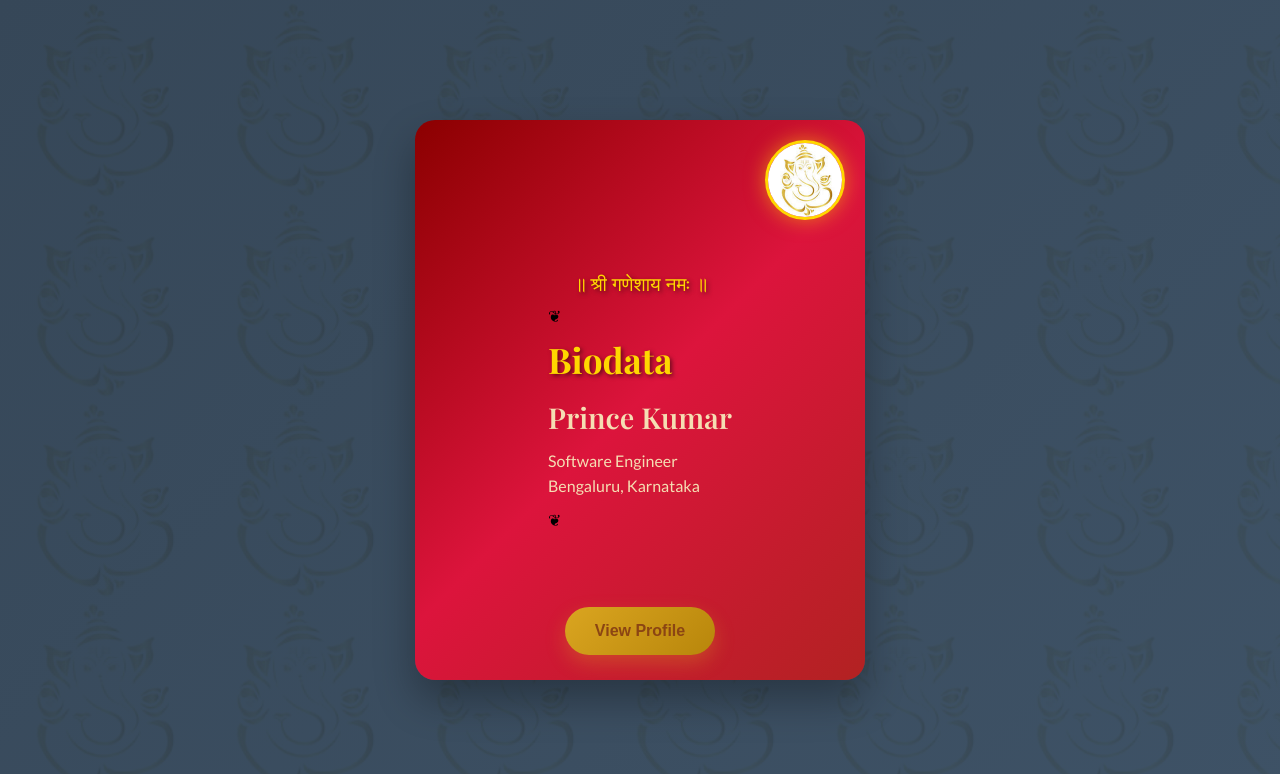
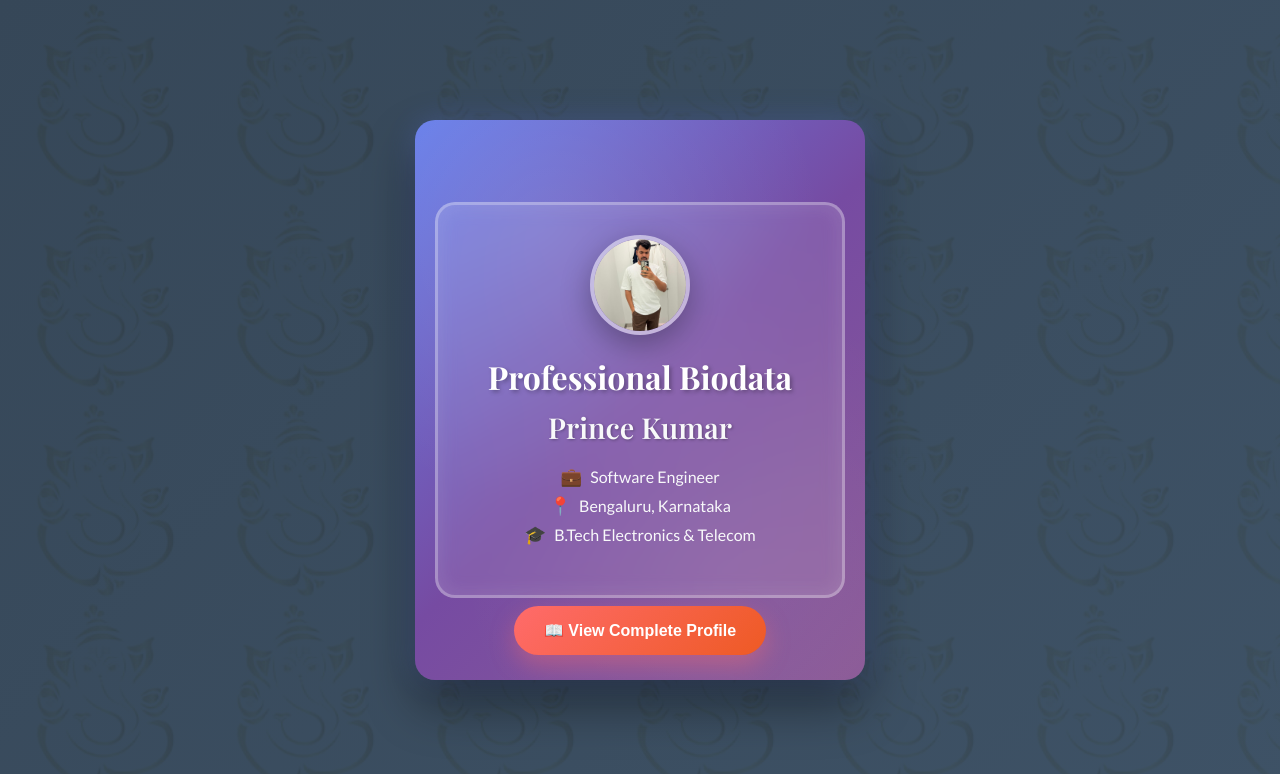
Before and after one commit to firewallcracker/proposal, a plain HTML site: page index.html in a window 1280 px wide. Drawn offline with nearby package versions, Linux system fonts and the light colour scheme.

Commit message:
Fix touch navigation interference with fullscreen images

```diff
--- a/index.html
+++ b/index.html
@@ -13,23 +13,32 @@
     <div class="container">
         <!-- Cover Page -->
         <div class="book-cover" id="cover">
-            <div class="cover-ganesh">
-                <img src="ganesh.jfif" alt="Ganesh" class="ganesh-image">
-            </div>
             <div class="cover-content">
                 <div class="decorative-border">
-                    <h1 class="cover-title">॥ श्री गणेशाय नमः ॥</h1>
-                    <div class="ornament">❦</div>
-                    <h2 class="biodata-text">Biodata</h2>
+                    <div class="profile-preview">
+                        <div class="cover-photo">
+                            <img src="pic1.jpeg" alt="Prince Kumar" class="cover-profile-img">
+                        </div>
+                    </div>
+                    <h2 class="biodata-text">Professional Biodata</h2>
                     <h3 class="name">Prince Kumar</h3>
                     <div class="cover-details">
-                        <p class="profession">Software Engineer</p>
-                        <p class="location">Bengaluru, Karnataka</p>
+                        <div class="detail-item">
+                            <span class="icon">💼</span>
+                            <span class="text">Software Engineer</span>
+                        </div>
+                        <div class="detail-item">
+                            <span class="icon">📍</span>
+                            <span class="text">Bengaluru, Karnataka</span>
+                        </div>
+                        <div class="detail-item">
+                            <span class="icon">🎓</span>
+                            <span class="text">B.Tech Electronics & Telecom</span>
+                        </div>
                     </div>
-                    <div class="ornament bottom">❦</div>
                 </div>
             </div>
-            <button class="open-book-btn" onclick="openBook()">View Profile</button>
+            <button class="open-book-btn" onclick="openBook()">📖 View Complete Profile</button>
         </div>
 
         <!-- Book Pages Container -->
--- a/script.js
+++ b/script.js
@@ -163,16 +163,30 @@ let touchStartX = 0;
 let touchEndX = 0;
 
 document.addEventListener('touchstart', function(event) {
-    touchStartX = event.changedTouches[0].screenX;
+    const modal = document.getElementById('fullscreenModal');
+    // Only capture touch if fullscreen modal is not open
+    if (!modal || modal.style.display !== 'block') {
+        touchStartX = event.changedTouches[0].screenX;
+    }
 });
 
 document.addEventListener('touchend', function(event) {
-    touchEndX = event.changedTouches[0].screenX;
-    handleSwipe();
+    const modal = document.getElementById('fullscreenModal');
+    // Only process swipe if fullscreen modal is not open
+    if (!modal || modal.style.display !== 'block') {
+        touchEndX = event.changedTouches[0].screenX;
+        handleSwipe();
+    }
 });
 
 function handleSwipe() {
     const book = document.getElementById('book');
+    const modal = document.getElementById('fullscreenModal');
+
+    // Don't process swipes if fullscreen modal is open
+    if (modal && modal.style.display === 'block') {
+        return;
+    }
 
     if (book.style.display === 'block') {
         const swipeThreshold = 50;
--- a/styles.css
+++ b/styles.css
@@ -37,99 +37,139 @@ body {
     z-index: 1;
 }
 
-/* Cover Page */
+/* Enhanced Cover Page */
 .book-cover {
     width: 100%;
     height: 70vh;
     min-height: 500px;
-    background: linear-gradient(135deg, #8B0000 0%, #DC143C 50%, #B22222 100%);
+    background: linear-gradient(135deg, #667eea 0%, #764ba2 50%, #8B5A96 100%);
     border-radius: 20px;
     display: flex;
     flex-direction: column;
     justify-content: center;
     align-items: center;
-    box-shadow: 0 20px 40px rgba(0,0,0,0.3);
+    box-shadow: 0 25px 50px rgba(0,0,0,0.4), 0 0 30px rgba(102, 126, 234, 0.3);
     position: relative;
     cursor: pointer;
     transition: transform 0.3s ease;
     overflow: hidden;
 }
 
-.cover-ganesh {
+.book-cover::before {
+    content: '';
     position: absolute;
-    top: 20px;
-    right: 20px;
-    width: 80px;
-    height: 80px;
+    top: 0;
+    left: 0;
+    right: 0;
+    bottom: 0;
+    background: radial-gradient(circle at 30% 20%, rgba(255,255,255,0.1) 0%, transparent 50%),
+                radial-gradient(circle at 70% 80%, rgba(255,255,255,0.05) 0%, transparent 50%);
+    pointer-events: none;
+}
+
+.book-cover:active {
+    transform: scale(0.98);
+}
+
+.cover-content {
+    text-align: center;
+    color: #ffffff;
+    padding: 30px 20px;
+    width: 100%;
+    position: relative;
+    z-index: 2;
+}
+
+.decorative-border {
+    border: 3px solid rgba(255, 255, 255, 0.3);
+    padding: 30px 25px;
+    border-radius: 20px;
+    background: rgba(255, 255, 255, 0.1);
+    backdrop-filter: blur(10px);
+    position: relative;
+    box-shadow: inset 0 0 20px rgba(255,255,255,0.1);
+}
+
+.profile-preview {
+    margin-bottom: 20px;
+}
+
+.cover-photo {
+    width: 100px;
+    height: 100px;
+    margin: 0 auto 15px;
     border-radius: 50%;
     overflow: hidden;
-    border: 3px solid #FFD700;
-    box-shadow: 0 0 20px rgba(255, 215, 0, 0.5);
+    border: 4px solid rgba(255, 255, 255, 0.5);
+    box-shadow: 0 10px 30px rgba(0,0,0,0.3);
 }
 
-.ganesh-image {
+.cover-profile-img {
     width: 100%;
     height: 100%;
     object-fit: cover;
 }
 
-.cover-title {
-    font-family: 'Playfair Display', serif;
-    font-size: 1.2rem;
-    font-weight: 400;
-    margin-bottom: 10px;
-    text-shadow: 2px 2px 4px rgba(0,0,0,0.5);
-    color: #FFD700;
-    text-align: center;
-}
-
 .biodata-text {
     font-family: 'Playfair Display', serif;
-    font-size: 2.2rem;
+    font-size: 2rem;
     font-weight: 700;
-    margin: 10px 0;
-    color: #FFD700;
-    text-shadow: 2px 2px 4px rgba(0,0,0,0.5);
+    margin: 15px 0 10px;
+    color: #ffffff;
+    text-shadow: 2px 2px 4px rgba(0,0,0,0.3);
 }
 
 .name {
     font-family: 'Playfair Display', serif;
     font-size: 1.8rem;
     font-weight: 600;
-    margin: 15px 0;
-    color: #F5DEB3;
+    margin: 10px 0 20px;
+    color: #f8f9fa;
+    text-shadow: 1px 1px 3px rgba(0,0,0,0.3);
 }
 
 .cover-details {
-    margin: 15px 0;
+    margin: 20px 0;
 }
 
-.profession, .location {
+.detail-item {
+    display: flex;
+    align-items: center;
+    justify-content: center;
+    margin: 8px 0;
     font-size: 1rem;
-    margin: 6px 0;
+    color: #f8f9fa;
+}
+
+.detail-item .icon {
+    margin-right: 8px;
+    font-size: 1.1rem;
+}
+
+.detail-item .text {
     font-weight: 400;
-    color: #F5DEB3;
 }
 
 .open-book-btn {
     position: absolute;
     bottom: 25px;
-    background: linear-gradient(135deg, #DAA520, #B8860B);
-    color: #8B4513;
+    background: linear-gradient(135deg, #ff6b6b, #ee5a24);
+    color: white;
     border: none;
     padding: 15px 30px;
-    border-radius: 25px;
+    border-radius: 30px;
     font-size: 1rem;
     font-weight: 600;
     cursor: pointer;
     transition: all 0.3s ease;
-    box-shadow: 0 8px 20px rgba(218, 165, 32, 0.3);
+    box-shadow: 0 10px 25px rgba(255, 107, 107, 0.4);
     min-height: 44px;
+    z-index: 3;
 }
 
 .open-book-btn:active {
     transform: translateY(2px);
-    box-shadow: 0 4px 10px rgba(218, 165, 32, 0.4);
+    box-shadow: 0 5px 15px rgba(255, 107, 107, 0.6);
 }
 
 /* Book Container */
```
